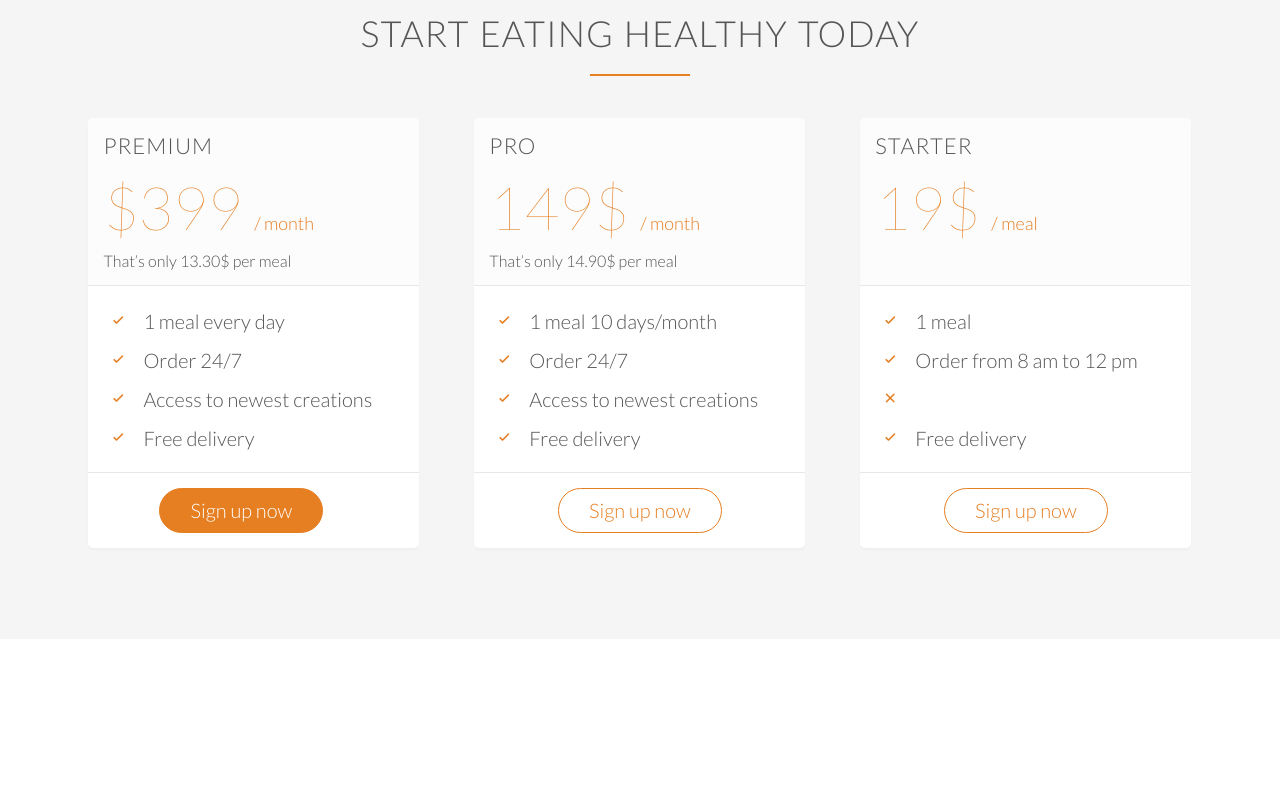
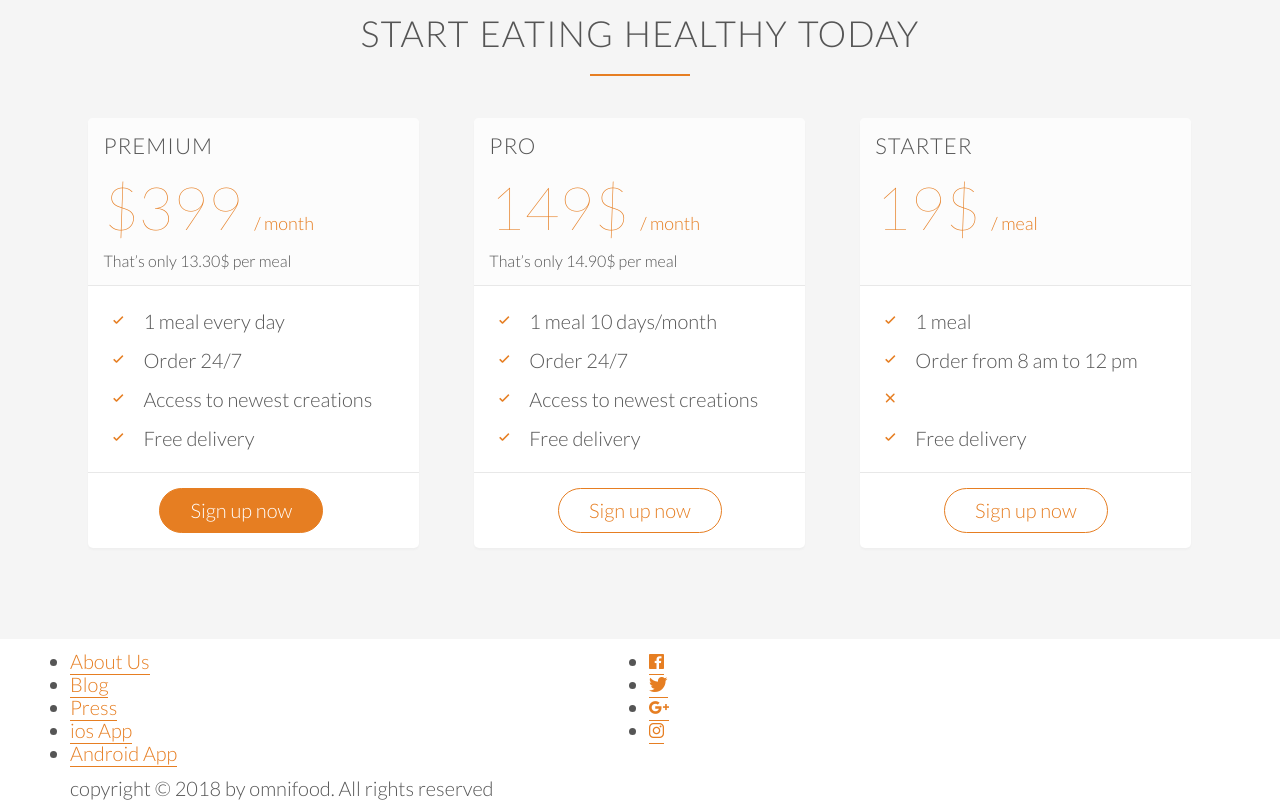
Before and after one commit to clintjason/omnifood, a plain HTML site: page index.html in a window 1280 px wide. Shown: the part 3926-4726 px from the top of the page. Before the commit the page ends 4565 px from the top, so only its background shows below. Drawn offline with nearby package versions, Linux system fonts and the light colour scheme.

Commit message:
new commit

```diff
--- a/index.html
+++ b/index.html
@@ -319,5 +319,29 @@
                 </div>
             </div>
         </section>
+        <footer>
+            <div class="row">
+                <div class="col span-1-of-2">
+                    <ul class="footer-nav">
+                        <li><a href="#">About Us</a></li>
+                        <li><a href="#">Blog</a></li>
+                        <li><a href="#">Press</a></li>
+                        <li><a href="#">ios App</a></li>
+                        <li><a href="#">Android App</a></li>
+                    </ul>
+                </div>
+                <div class="col span-1-of-2">
+                   <ul class="social-links">
+                        <li><a href="#"><i class="icon ion-logo-facebook"></i></a></li>
+                        <li><a href="#"><i class="icon ion-logo-twitter"></i></a></li>
+                        <li><a href="#"><i class="icon ion-logo-googleplus"></i></a></li>
+                        <li><a href="#"><i class="icon ion-logo-instagram"></i></a></li>
+                    </ul>
+                </div>
+            </div>
+            <div class="row">
+                <p> copyright &copy; 2018 by omnifood. All rights reserved</p>
+            </div>
+        </footer>
     </body>
 </html>
```
